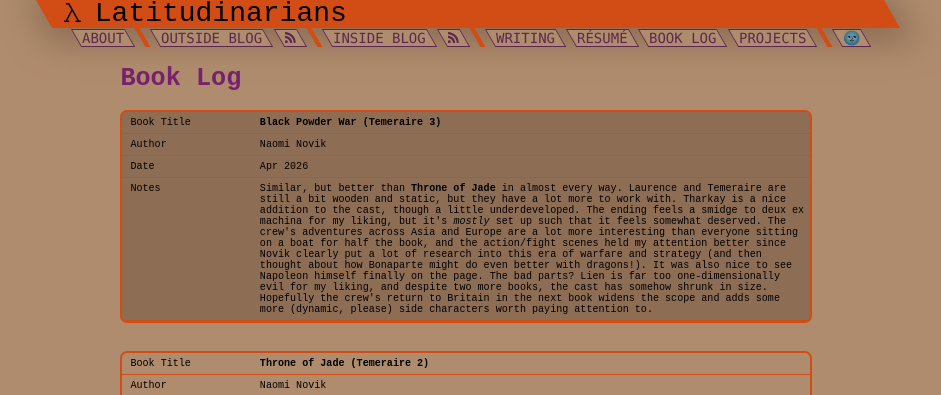
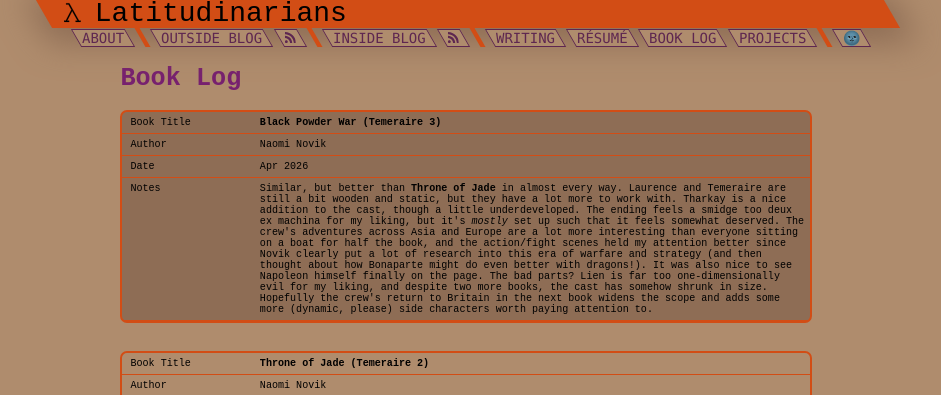
Before and after one commit to nathan-contino/nathan-contino.github.io, a Jekyll site: the page built from _pages/reading.md, in a window 1280 px wide and 900 px high. Shown: the top 395 px of the window, without its empty margins (174-1115 px from the left). Built offline with Jekyll 4.4.1, drawn with Linux system fonts in a browser that asks for light colours.

Commit message:
accidentally an o

```diff
--- a/_pages/reading.md
+++ b/_pages/reading.md
@@ -10,7 +10,7 @@ permalink: /reading-log/
 
 | Book Title 					| Author 				| Date 			| Notes |
 | ---		 					| ---		 			| ---			| ---	|
-| **Black Powder War (Temeraire 3)** | Naomi Novik		| Apr 2026		| Similar, but better than **Throne of Jade** in almost every way. Laurence and Temeraire are still a bit wooden and static, but they have a lot more to work with. Tharkay is a nice addition to the cast, though a little underdeveloped. The ending feels a smidge to deux ex machina for my liking, but it's _mostly_ set up such that it feels somewhat deserved. The crew's adventures across Asia and Europe are a lot more interesting than everyone sitting on a boat for half the book, and the action/fight scenes held my attention better since Novik clearly put a lot of research into this era of warfare and strategy (and then thought about how Bonaparte might do even better with dragons!). It was also nice to see Napoleon himself finally on the page. The bad parts? Lien is far too one-dimensionally evil for my liking, and despite two more books, the cast has somehow shrunk in size. Hopefully the crew's return to Britain in the next book widens the scope and adds some more (dynamic, please) side characters worth paying attention to.		|
+| **Black Powder War (Temeraire 3)** | Naomi Novik		| Apr 2026		| Similar, but better than **Throne of Jade** in almost every way. Laurence and Temeraire are still a bit wooden and static, but they have a lot more to work with. Tharkay is a nice addition to the cast, though a little underdeveloped. The ending feels a smidge too deux ex machina for my liking, but it's _mostly_ set up such that it feels somewhat deserved. The crew's adventures across Asia and Europe are a lot more interesting than everyone sitting on a boat for half the book, and the action/fight scenes held my attention better since Novik clearly put a lot of research into this era of warfare and strategy (and then thought about how Bonaparte might do even better with dragons!). It was also nice to see Napoleon himself finally on the page. The bad parts? Lien is far too one-dimensionally evil for my liking, and despite two more books, the cast has somehow shrunk in size. Hopefully the crew's return to Britain in the next book widens the scope and adds some more (dynamic, please) side characters worth paying attention to.		|
 | **Throne of Jade (Temeraire 2)** | Naomi Novik		| Apr 2026		| Has a bit of 'second book of a slightly unexpected series' syndrome, spending a lot of time to get not necessarily anywhere. Climax comes out of nowhere. Learning about China's draconic integration was fun. The ship journey around Africa was fun (especially the surprise sea serpent and Temeraire's feelings about wild dragons). The political machinations in China... meh. I still like the characters, but this book has a lot less of the characters I love, and a lot more of pointless meandering through China. I'm hoping the next book returns to deeper character arcs for Laurence, Temeraire, and a few of the surrounding characters; everyone in this book was a shade too wooden for me. |
 | **His Majesty's Dragon (Temeraire 1)** | Naomi Novik	| Apr 2026		| It is what it says on the can: the Napoleonic Wars, but with dragons. Naomi even makes a strong effort to write character speech with some period correctness. The main character, Laurence, has plenty of internal dialog and struggles that is clearly backed by solid historical research, from his family relationships, to the politics of the time, to the experience of running a Navy ship during that era. If you enjoyed the Dragonriders of Pern series, this has similar depth for dragon subspecies and abilities. The main characters, Laurence and Temeraire, are wholesome and lovable, despite some flaws and growth throughout the book. There are a surprising variety of side characters, some you'll hate, some you'll love, all with more depth than I expected. Gaining an understanding of the dragonriding Corps through Laurence's experienced Naval eyes is a real treat. And the plot keeps the pages turning. Strong recommend, as long as you can deal with somewhat-period-specific dialog (think: outer chapter of Cloud Atlas)! |
 | **The Honeys**				| Ryan La Sala 			| Apr 2026 		| Reminiscent of Donna Tartt's **The Secret History**; a youth peels away layers of mystery surrounding a cultlike upper-crust community. The first 80% of this book had it all: a compelling mystery, a detailed, even attractive setting, several complex (but likeable) characters, non-token queer representation, good growth for our protagonist, and just enough magical realism to keep things interesting. The last 20% of the book tried to do too much: substantial late-in-the-game worldbuilding, Scooby Doo Evil-for-Evil's-Sake villains, Mary Sue protagonist plot armor, magical realism abilities with far too much power, and a far too neat ending given the roundabout storytelling of the rest of the book. Still a good read, but I wish the editor had chopped the last 20% off and asked Ryan to write a sequel instead. Recommended. Minor spoilers: I wish Ryan had done more with the 'splinter hive', and less with the 'deep state overclass', because the adults are absolutely the weakest part of this story, and the three lead Honeys are the most compelling part of it. A good editor would have nixed the entire 'drone' part of the story for being a little too messy and overpowered. And for goodness sake, flesh out at least a couple of other female characters if you're going to kill so many throughout the story! |
```
